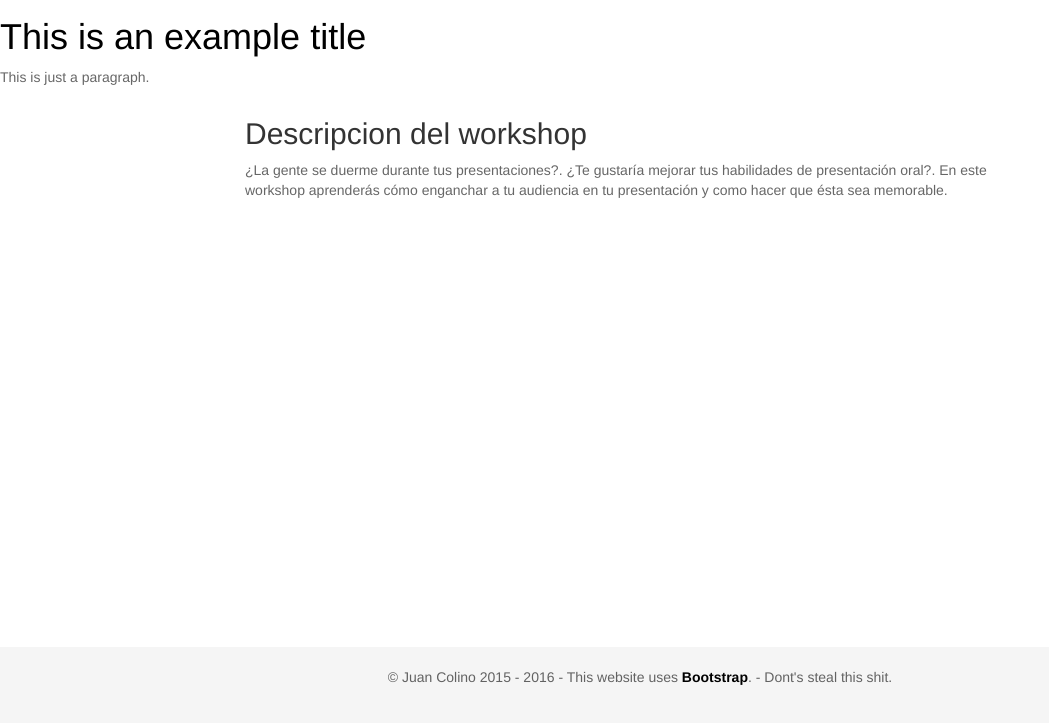
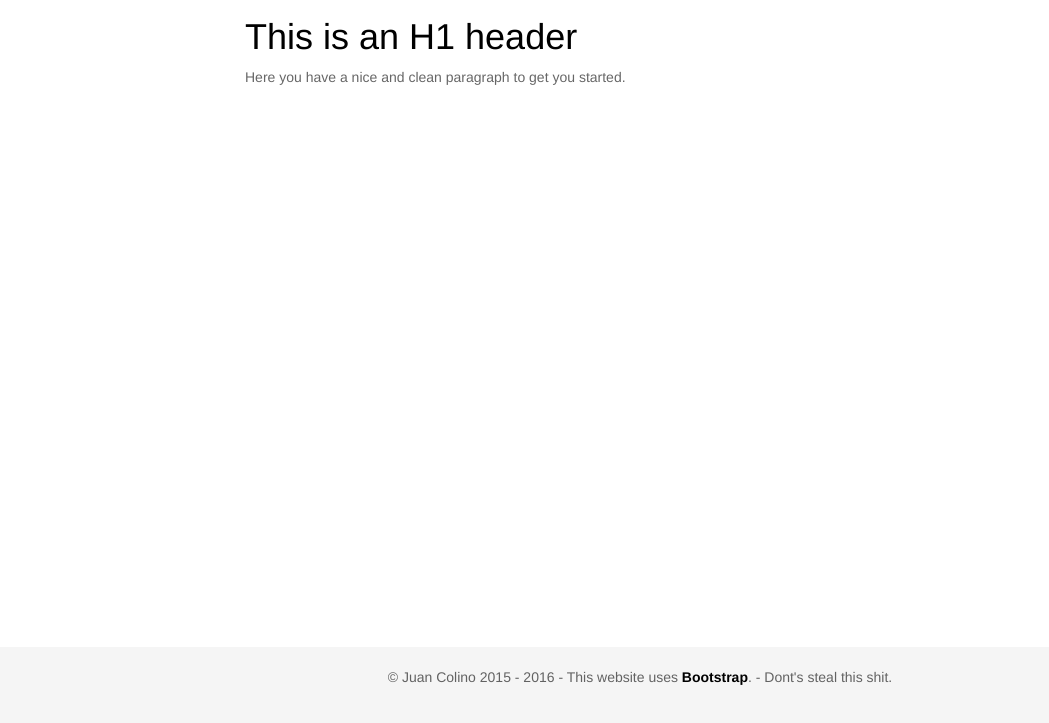
Before and after one commit to juancolino/juancolino.github.io, a plain HTML site: page template.html in a window 1280 px wide. Shown: the part 53-776 px from the top of the page, without its empty margins (0-1049 px from the left). Drawn offline with nearby package versions, Linux system fonts and the light colour scheme.

Commit message:
Cleaned the template.pug file

```diff
--- a/template.html
+++ b/template.html
@@ -44,17 +44,11 @@
         </div>
       </div>
     </nav>
-    <h1>This is an example title</h1>
-    <div class="container-fluid">
-      <div class="row">
-        <p>This is just a paragraph.</p>
-      </div>
-    </div>
     <div class="container">
       <div class="row">
         <div class="col-xs-12">
-          <h2>Descripcion del workshop</h2>
-          <p>¿La gente se duerme durante tus presentaciones?. ¿Te gustaría mejorar tus habilidades de presentación oral?. En este workshop aprenderás cómo enganchar a tu audiencia en tu presentación y como hacer que ésta sea memorable.</p>
+          <h1>This is an H1 header</h1>
+          <p>Here you have a nice and clean paragraph to get you started.</p>
         </div>
       </div>
     </div>
```
Also changed, not shown: 1 other file.
